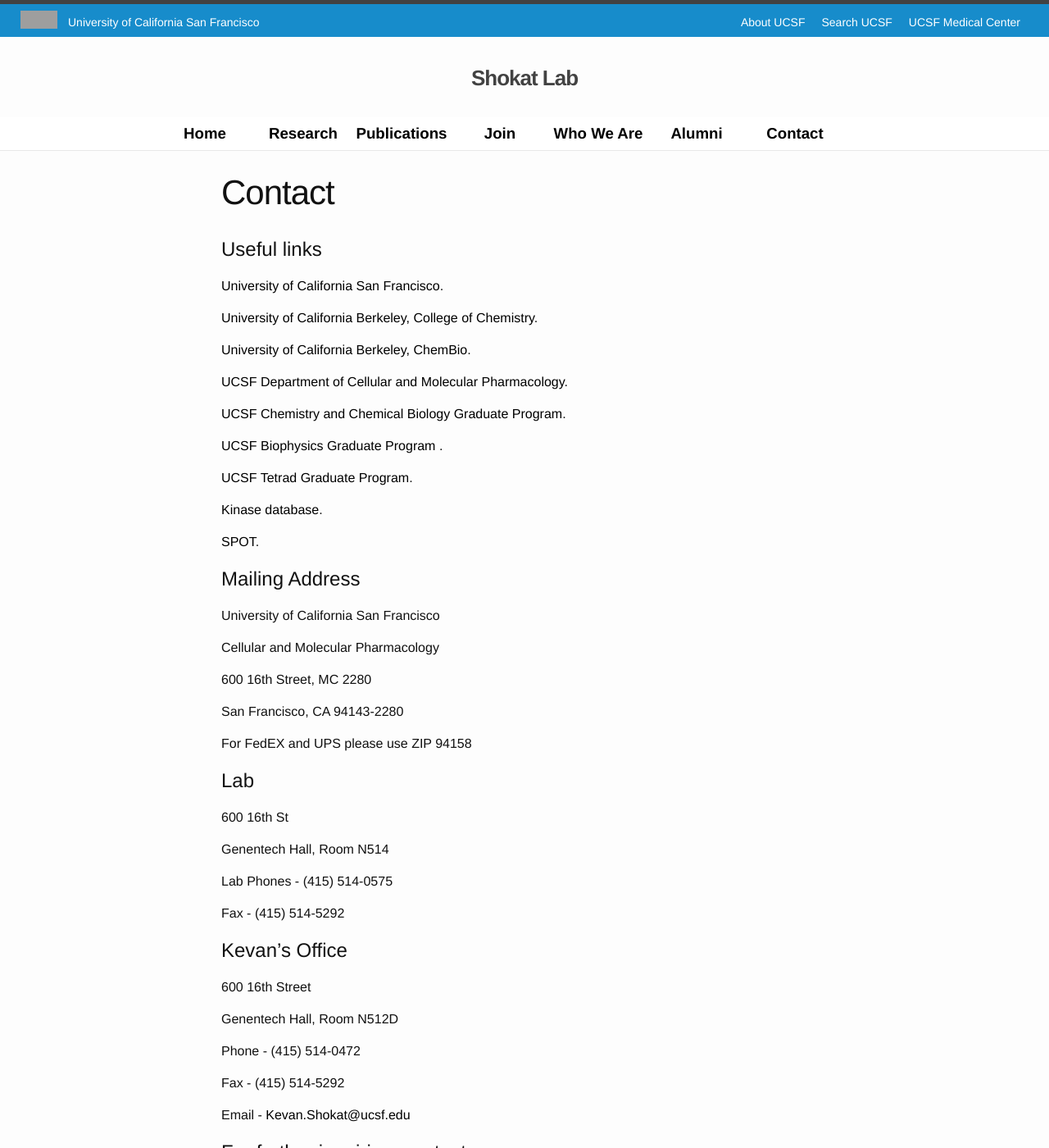
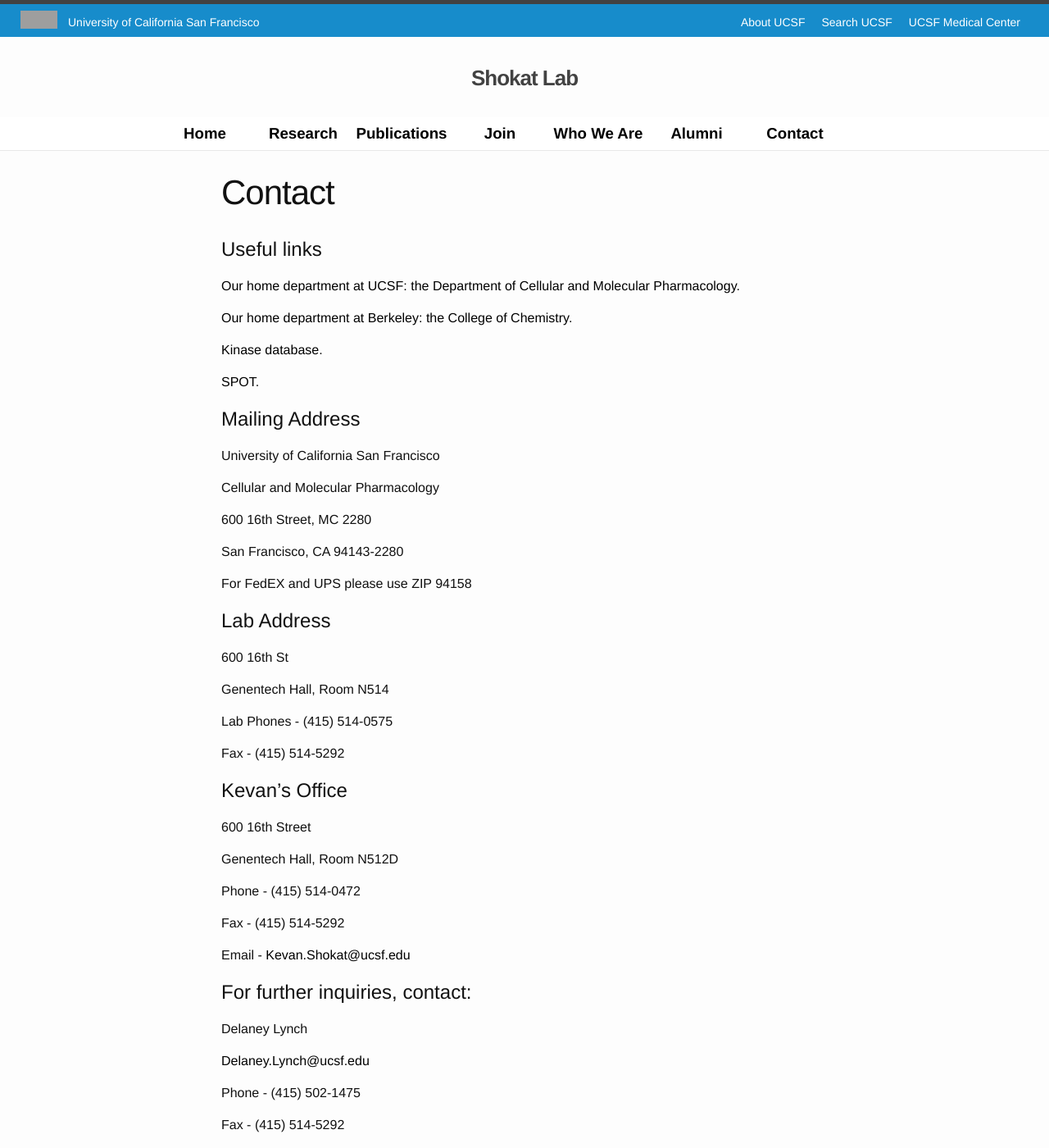
Before and after one commit to UCSF-CMP/shokat-lab, a Jekyll site: the page built from contact.md, in a window 1280 px wide and 1400 px high. Shown: the whole window at 82% size. Built offline with Jekyll 4.4.1, drawn with Linux system fonts in a browser that asks for light colours; nearby versions of some CDN libraries; grey boxes are pictures that could not be loaded.

Commit message:
updated contact page: removed grad program links (moved to join page) and minor changes

```diff
--- a/contact.md
+++ b/contact.md
@@ -6,21 +6,12 @@
 
 # Useful links
 
-[University of California San Francisco](http://www.ucsf.edu "UCSF").
+[Our home department at UCSF: the Department of Cellular and Molecular Pharmacology](http://cmp.ucsf.edu/).
 
-[University of California Berkeley, College of Chemistry](http://chemistry.berkeley.edu/ "Cal").
 
-[University of California Berkeley, ChemBio](http://chembio.berkeley.edu/ "Cal Chem Bio").
+[Our home department at Berkeley: the College of Chemistry](http://chemistry.berkeley.edu/).
 
-[UCSF Department of Cellular and Molecular Pharmacology](http://cmp.ucsf.edu/ "CMP").
-
-[UCSF Chemistry and Chemical Biology Graduate Program](http://ccb.ucsf.edu/ "CCB").
-
-[UCSF Biophysics Graduate Program ](http://biophysics.ucsf.edu/ "biophysics grad program").
-
-[UCSF Tetrad Graduate Program](http://tetrad.ucsf.edu/ "tetrad").
-
-[Kinase database](http://shokatlab.ucsf.edu/ksd/ "KSD").
+<a href="{{ site.baseurl }}/ksd"><span>Kinase database</span></a>.
 
 [SPOT](http://shokatlab.ucsf.edu/spot/ "SPOT").
 
@@ -40,7 +31,7 @@
 
 
 
-# Lab
+# Lab Address
 600 16th St
 
 Genentech Hall, Room N514
```
